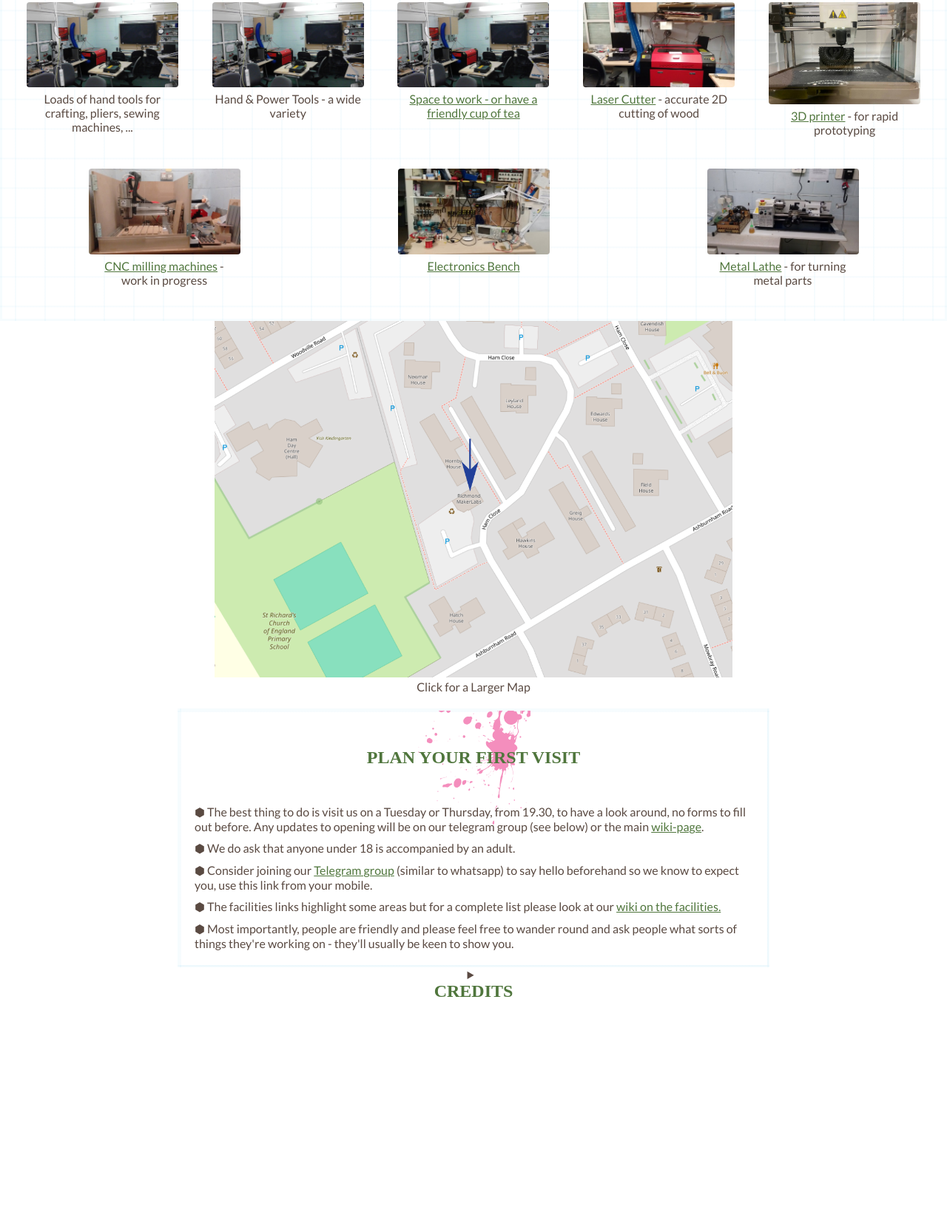
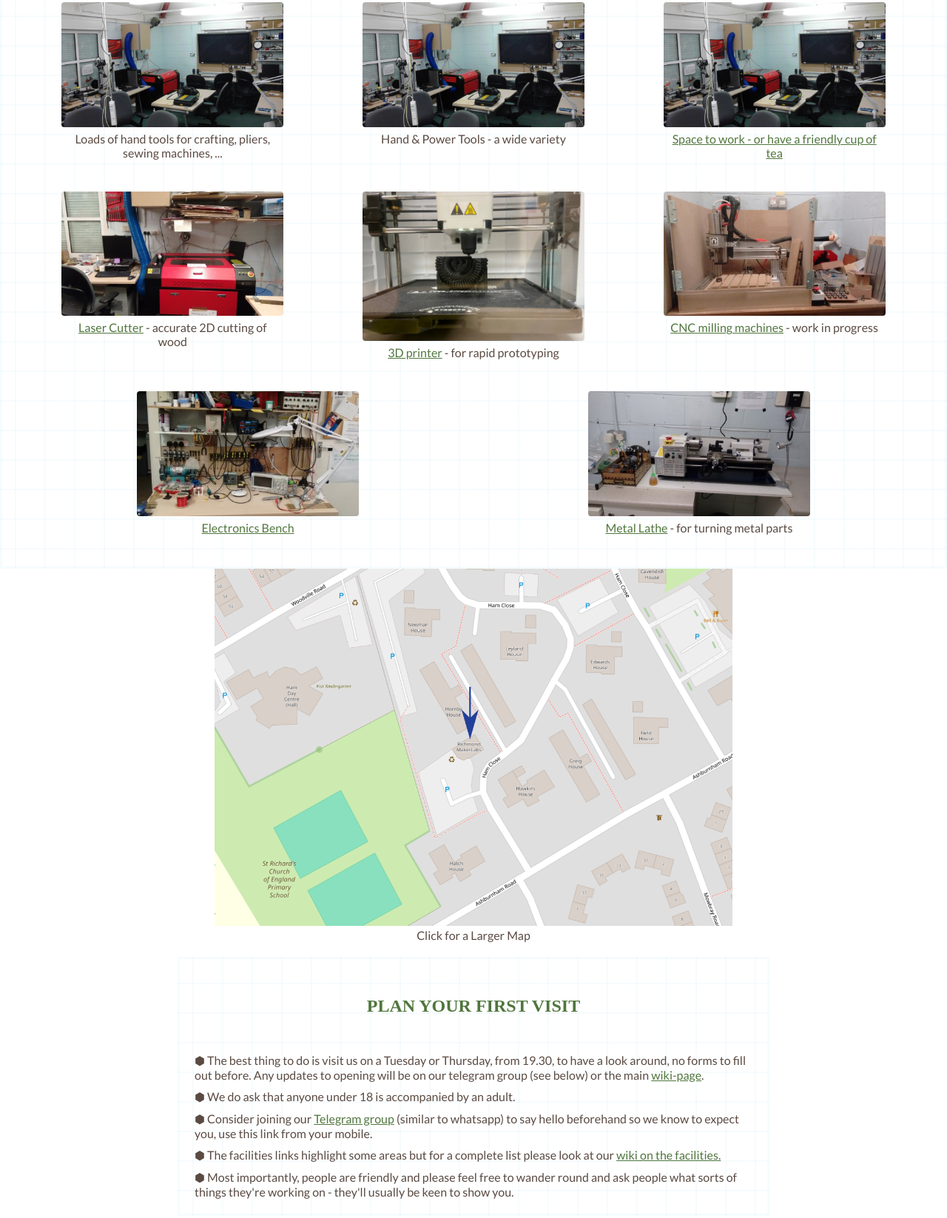
Before and after one commit to RichmondMakerLabs/webpage, a plain HTML site: page index.html in a window 1280 px wide. Shown: the part 906-2553 px from the top of the page at 74% size. Before the commit the page ends 2390 px from the top, so only its background shows below. Drawn offline with Linux system fonts and the light colour scheme; a web font is replaced by a local one.

Commit message:
laura input for larger screens

```diff
--- a/index.html
+++ b/index.html
@@ -140,7 +140,7 @@
             </article>
         </section> -->
         <section id="facilities">
-            <article class="RML RML-tools flex-container">
+            <article class="RML RML-tools flex-container column">
                 <h2 class="subheading">Facilities</h2>
 
                 <ul class="facilities">
--- a/style.css
+++ b/style.css
@@ -336,13 +336,24 @@ article.RML-blueSplatter {
   border: 0.2rem solid var(--rtc-bg-mesh-color);
   /* opacity: 1; */
 
-  background-image: url(./assets/images/pink-splatter.png),
+  /* background-image: url(./assets/images/pink-splatter.png),
     linear-gradient(var(--rtc-bg-mesh-color) 1.9px, transparent 1.9px),
     linear-gradient(to right, var(--rtc-bg-mesh-color) 1.9px, #ffffff 1.9px);
 
   background-size: var(--rtc-gap-l) var(--rtc-gap-l) var(--rtc-gap-l);
   background-repeat: no-repeat, repeat, repeat;
-  background-position: top, center, center;
+  background-position: top, center, center; */
+
+  background-image: linear-gradient(
+      var(--rtc-bg-mesh-color) 1.9px,
+      transparent 1.9px
+    ),
+    linear-gradient(to right, var(--rtc-bg-mesh-color) 1.9px, #ffffff 1.9px);
+
+  background-size: var(--rtc-gap-l) var(--rtc-gap-l);
+  background-repeat: repeat, repeat;
+  background-position: center, center;
+
   padding: var(--rtc-gap-s);
   margin: 0px;
   padding-top: var(--rtc-gap-xl);
@@ -458,6 +469,7 @@ ul.facilities {
   gap: 20px;
   padding: 0;
   list-style: none;
+  max-width: 1200px;
 }
 
 ul.facilities li {
@@ -517,6 +529,13 @@ footer {
   color: var(--main-color-text);
   text-align: center;
 }
+@media (width >800px) {
+  ul.facilities li {
+    /* flex: 2 1 350px; */
+    flex: 300px;
+    max-width: 300px;
+  }
+}
 @media (width <=800px) {
   header h1 {
     display: none;
```
